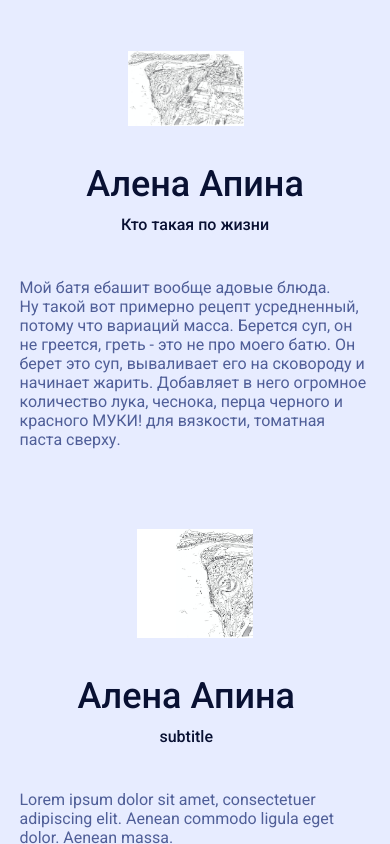
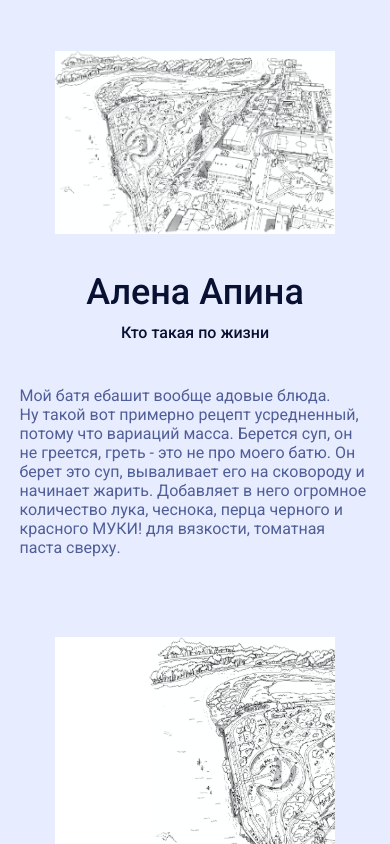
Before and after one commit to designunit/bereguray, a Next.js app: page / in a window 390 px wide. Shown: the part 1060-1904 px from the top of the page. Built offline with nearby package versions, Linux system fonts and the light colour scheme.

Commit message:
requested story component

```diff
--- a/src/components/Story/index.tsx
+++ b/src/components/Story/index.tsx
@@ -9,35 +9,19 @@ export type StoryProps = {
 }
 
 export const Story: React.SFC<StoryProps> = props => (
-    <div className={s.container}>
-        {props.pictureSide === 'left' ? (
-            <>
-                <div className={`${s.picture} ${s.left}`}>
+    <div className={`${s.container} ${props.pictureSide === 'right' ? s.pictureRight : null}`}>
+        <div className={s.picture}>
             <img src={props.picturePath} style={{ width: '100%' }} />
         </div>
 
-                <div className={s.text} >
+        <div className={s.spacer} />
+
+        <div>
             <div className={s.header}>
                 <span className={s.title}> {props.title} </span>
                 <span className={s.subtitle}> {props.subtitle} </span>
             </div>
             {props.text}
         </div>
-            </>
-        ) : (
-            <>
-                <div className={`${s.text} ${s.left}`} >
-                    <div className={s.header}>
-                        <span className={s.title}> {props.title} </span>
-                        <span className={s.subtitle}> {props.subtitle} </span>
-                    </div>
-                    {props.text}
-                </div>
-
-                <div className={s.picture}>
-                    <img src={props.picturePath} style={{ width: '100%' }} />
-                </div>
-            </>
-        )}
     </div>
 )
--- a/src/components/Story/styles.module.css
+++ b/src/components/Story/styles.module.css
@@ -3,6 +3,10 @@
     align-items: center;
     justify-content: center;
     padding: 0 10% 64px 10%;
+}
+
+.pictureRight {
+    flex-direction: row-reverse;
 }
 
 .left {
@@ -13,8 +17,8 @@
     max-width: 33%;
 }
 
-.text {
-
+.spacer{
+    width: 20%;
 }
 
 .header {
@@ -36,8 +40,14 @@
         padding: 0 0 64px 0;
     }
 
+    .spacer {
+        display: none;
+    }
+
     .picture {
-        order: -1
+        order: -1;
+        max-width: none;
+        padding: 0 10%;
     }
 
     .header {
```
Lines whose indentation alone changed are shown as unchanged.
